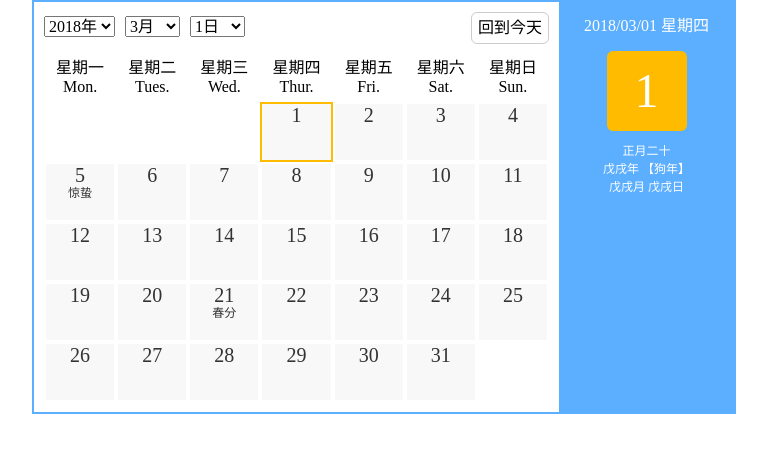
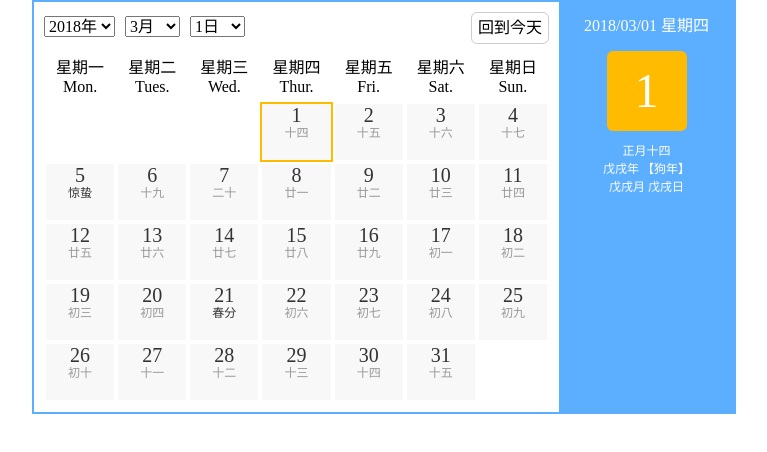
Before and after one commit to snjylin/calendar, a plain HTML site: page index.html in a window 1280 px wide. Shown: the whole page, without its empty margins (256-1023 px from the left). Drawn offline with Linux system fonts and the light colour scheme.

Commit message:
添加农历日期到对应日期

```diff
--- a/css/style.css
+++ b/css/style.css
@@ -14,7 +14,8 @@
 .canlender-days .item.enabled{border-color: #fff; background: #f8f8f8;}
 .canlender-week .item.selected,.canlender-days .item.enabled.selected,.canlender-days .item.enabled:hover{border: solid 2px #fb0;}
 .canlender-days .item{font-size: 20px;color: #333;}
-.canlender-days .item .solar-term{font-size: 12px;line-height: 12px;}
+.canlender-days .item .item-solar-term,.canlender-days .item .item-lunar-date{font-size: 12px;line-height: 12px;color: #333;}
+.canlender-days .item .item-lunar-date{color: #999;}
 .canlender-right-date{margin-top: 10px;}
 .canlender-right-day{display: inline-block;width: 80px;height: 80px;margin-top: 15px;line-height: 80px;border-radius: 6px;background: #fb0;font-size: 48px;}
 .canlender-right-lunar{margin-top: 10px;}
--- a/index.html
+++ b/index.html
@@ -26,9 +26,9 @@
 				<p class="canlender-right-date"></p>
 				<p class="canlender-right-day"></p>
 				<p class="canlender-right-lunar canlender-small">
-					<span class="lunar-date">正月二十</span>
-					<span class="lunar-year">丙申年 【猴年】</span>
-					<span class="lunar-md">庚寅月 己卯日</span>
+					<span class="today-lunar-date">正月二十</span>
+					<span class="today-lunar-year">丙申年 【猴年】</span>
+					<span class="today-lunar-md">庚寅月 己卯日</span>
 				</p>
 			</div>
 		</div>
--- a/js/main.js
+++ b/js/main.js
@@ -151,19 +151,22 @@ $(function(){
 			$('.canlender-days .item').css({'height':'60px'});
 		}
 	}
-	// 添加节气到对应的日期
-	function addSolarTerm(year,month,daysNum){
+	// 添加节气和农历到对应的日期
+	function addSolarTermAndLunarDate(year, month, daysNum){
 		// 传进来的年月可能是字符串，需要转成数字
 		year = parseInt(year);
 		month = parseInt(month);
 		daysNum = parseInt(daysNum);
 		for(i = 1; i <= daysNum; i++){
 			var solarTerm = window.ZTools.getSolarTerms(year, month, i);
+			var lunarDay = window.ZTools.getLunarDate(year, month, i).slice(2);
 			var dayItem = $('.canlender-days .item.enabled').eq(i - 1);
 			var dayValue = dayItem.data('value');
+
 			if(solarTerm && dayValue == i){
-				var dayValue = dayItem.data('value');
-				dayItem.append('<p class="solar-term">' + solarTerm + '</p>');
+				dayItem.append('<p class="item-solar-term">' + solarTerm + '</p>');
+			}else if(dayValue == i){
+				dayItem.append('<p class="item-lunar-date">' + lunarDay + '</p>');
 			}
 		}
 	}
@@ -196,7 +199,7 @@ $(function(){
 		$('.canlender-days').html(dayItem);
 
 		// 需要先setHtml设置完内容再做其他操作
-		addSolarTerm(year, month, daysNum);
+		addSolarTermAndLunarDate(year, month, daysNum);
 
 		selectItem('.canlender-year option', year);
 		selectItem('.canlender-month option', month);
@@ -205,9 +208,9 @@ $(function(){
 		// selectWeek(year, month, day);
 		calcCompleteWeek(year, month, day);
 		displayDate();
-		// $('.lunar-date').html();
-		$('.lunar-year').html(window.ZTools.HeavenlyStemsAndEarthlyBranchesYear(year));
-		$('.lunar-md').html(window.ZTools.HeavenlyStemsAndEarthlyBranchesMonthAndDay(year));
+		$('.today-lunar-date').html(window.ZTools.getLunarDate(year, month, day));
+		$('.today-lunar-year').html(window.ZTools.HeavenlyStemsAndEarthlyBranchesYear(year));
+		$('.today-lunar-md').html(window.ZTools.HeavenlyStemsAndEarthlyBranchesMonthAndDay(year));
 	}
 	// 事件选择器
 	function eventFilter(selector, event, value, childrenSelector){
--- a/js/tools.js
+++ b/js/tools.js
@@ -22,6 +22,16 @@
 		return date;
 	}
 
+	// 判断闰年
+	function judgeLeapYear(year){
+		year = parseInt(year);
+		if((year % 400 == 0) || (year % 4 == 0) && (year % 100 != 0)){
+			return true;
+		}else{
+			return false;
+		}
+	}
+
 	// 计算节气
 	function getSolarTerms(year, month, day){
 		// 传进来的年月日可能是字符串，需要转成数字
@@ -32,9 +42,11 @@
 		var D = 0.2422;
 		var C;
 		var L = Math.ceil(Y / 4);
-
+		// 20世纪C值
 		var arrC20 = new Array();
+		// 21世纪C值
 		var arrC21 = new Array(5.4055,20.12,3.87,18.73,5.63,20.646,4.81,20.1,5.52,21.04,5.678,21.37,7.108,22.83,7.5,23.13,7.646,23.042,8.318,23.438,7.438,22.36,7.18,21.94);
+		// 22世纪C值
 		var arrC22 = new Array();
 		function getFormulaSolarTerm(arrC,month){
 			var solarTermArr = new Array('小寒','大寒','立春','雨水','惊蛰','春分','清明','谷雨','立夏','小满','芒种','夏至','小暑','大暑','立秋','处暑','白露','秋分','寒露','霜降','立冬','小雪','大雪','冬至');
@@ -97,6 +109,56 @@
 		}
 	}
 
+	// 计算农历日期
+	function getLunarDate(year, month, day){
+		// 传进来的年月日可能是字符串，需要转成数字
+		year = parseInt(year);
+		month = parseInt(month);
+		day = parseInt(day);
+		var lunarMonth,lunarDay;
+		$('.canlender-days .item.enabled').each(function(){
+			if(day !== $(this).data('value')){
+				return;
+			}
+			var lunarMonthArr = new Array('腊月','正月','二月','三月','四月','五月','六月','七月','八月','九月','十月','冬月');
+			var lunarDayArr = new Array('初一','初二','初三','初四','初五','初六','初七','初八','初九','初十','十一','十二','十三','十四','十五','十六','十七','十八','十九','二十','廿一','廿二','廿三','廿四','廿五','廿六','廿七','廿八','廿九','三十');
+			var solarTermArr = new Array('小寒','大寒','立春','雨水','惊蛰','春分','清明','谷雨','立夏','小满','芒种','夏至','小暑','大暑','立秋','处暑','白露','秋分','寒露','霜降','立冬','小雪','大雪','冬至');
+			var solarTerm = $('.canlender-days .item.enabled').find('.solar-term').eq(0).text();
+			var len = solarTermArr.length;
+			// 公元年数－1977（或1901）＝4Q(商)＋R(余数)
+			var quotient = Math.floor((year - 1977)/4);
+			var remainder = (year - 1977 ) % 4;
+			var dayOrdinal;
+			var judgeLeapYear = window.ZTools.judgeLeapYear(year);
+			var monthDayNum1 = new Array(31,29,31,30,31,30,31,31,30,31,30,31);
+			var monthDayNum2 = new Array(31,28,31,30,31,30,31,31,30,31,30,31);
+			// 计算年内日期序数
+			if(month == 1){
+				dayOrdinal = 31  - (monthDayNum1[month - 1] - day);
+			}else if(month == 2 && judgeLeapYear){
+				dayOrdinal = 31 + 29  - (monthDayNum1[month - 1] - day);
+			}else if(month == 2 && !judgeLeapYear){
+				dayOrdinal = 31 + 28  - (monthDayNum2[month - 1] - day)
+			}else if(month < 8 && judgeLeapYear){
+				dayOrdinal = 30 * (month - 1) + Math.ceil(month / 2) + 29 - (monthDayNum1[month - 1] - day);
+			}else if(month < 8 && !judgeLeapYear){
+				dayOrdinal = 30 * (month - 1) + Math.ceil(month / 2) + 28 - (monthDayNum2[month - 1] - day);
+			}else if(judgeLeapYear){
+				dayOrdinal = 30 * (month - 1) + Math.floor(month / 2) + 29 - (monthDayNum1[month - 1] - day);
+			}else{
+				dayOrdinal = 30 * (month - 1) + Math.floor(month / 2) + 28 - (monthDayNum2[month - 1] - day);
+			}
+			// 阴历日期=14Q+10.6(R+1)+年内日期序数-29.5n（注:式中Q[quotient:商]、R[remainder:余数]、n均为自然数，R<4）
+			var F = (14 * quotient + 10.6 * (remainder + 1) + dayOrdinal);
+			var m = (F / 29.5 < 6) && (F / 29.5 + 12) || (F / 29.5);
+			var d;
+			(F % 29.5 < 1) ? ((d = F % 29.5 + 29.5),(m = m - 1)) : (d = F % 29.5);
+			lunarMonth = lunarMonthArr[Math.floor(m) - 6];
+			lunarDay = lunarDayArr[Math.floor(d) - 1];
+		});
+		return lunarMonth + lunarDay;
+	}
+
 	// 干支纪年
 	function HeavenlyStemsAndEarthlyBranchesYear(year){
 		// 传进来的年可能是字符串，需要转成数字
@@ -111,8 +173,9 @@
 		return heavenlyStems[num1] + earthlyBranches[num2] + '年 【' + chineseZodiac[num2] + '年】';
 	}
 	// 干支纪月 干支纪日
-	function HeavenlyStemsAndEarthlyBranchesMonthAndDay(month){
+	function HeavenlyStemsAndEarthlyBranchesMonthAndDay(month, day){
 		month = parseInt(month);
+		day = parseInt(day);
 		// 甲->己->庚->癸编号 4->10->0->3 取余对应的编号即为对应的天干
 		var heavenlyStems = new Array('甲','乙','丙','丁','戊','己','庚','辛','壬','癸');
 		// 子->未->申->亥编号 4->12->0->3 取余对应的编号即为对应的地支
@@ -124,7 +187,9 @@
 
 	var tools = {};
 	tools.setDateTime = setDateTime;
+	tools.judgeLeapYear = judgeLeapYear;
 	tools.getSolarTerms = getSolarTerms;
+	tools.getLunarDate = getLunarDate;
 	tools.HeavenlyStemsAndEarthlyBranchesYear = HeavenlyStemsAndEarthlyBranchesYear;
 	tools.HeavenlyStemsAndEarthlyBranchesMonthAndDay = HeavenlyStemsAndEarthlyBranchesMonthAndDay;
 	window.ZTools = tools;
```
